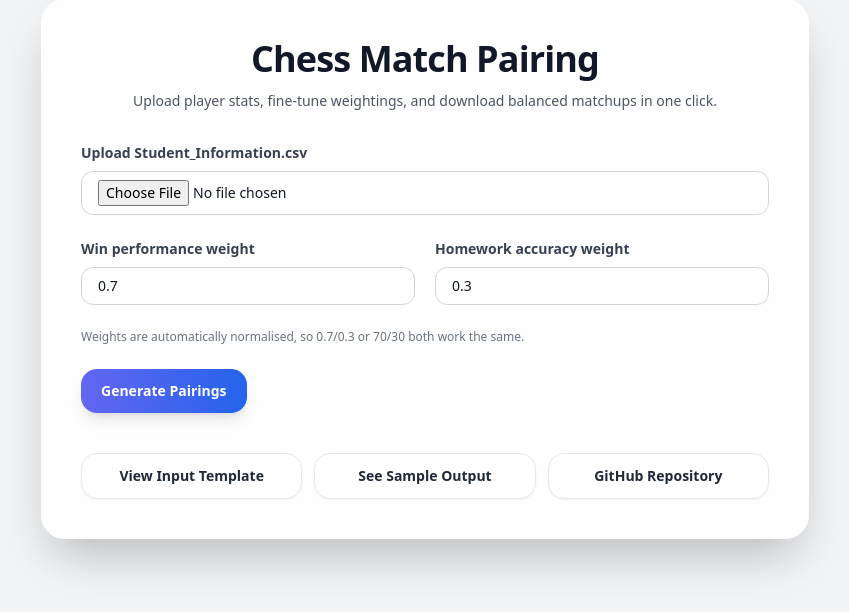
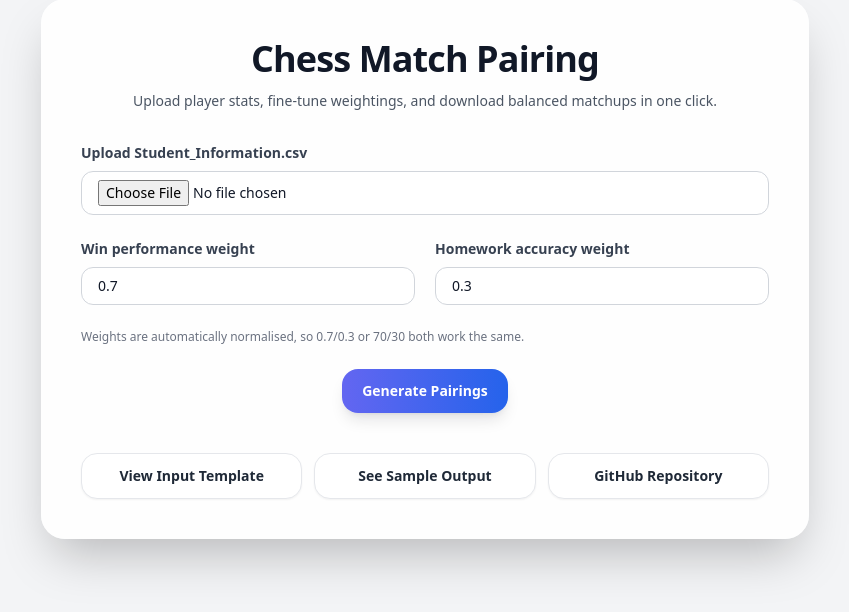
Before and after one commit to Hmm100-star/chess-match-selector, a Flask app: page / in a window 1280 px wide. Shown: the part 131-743 px from the top of the page, without its empty margins (215-1064 px from the left). Run offline with Flask 3, Linux system fonts and the light colour scheme; some libraries are stand-ins or nearby versions.

Commit message:
made the button "Generate Pairings" actually center

```diff
--- a/templates/index.html
+++ b/templates/index.html
@@ -116,15 +116,17 @@
           <p class="text-xs text-gray-500 transition-colors duration-300 dark:text-gray-400">
             Weights are automatically normalised, so 0.7/0.3 or 70/30 both work the same.
           </p>
+          <div class="flex justify-center">
             <button
               type="submit"
-            class="group relative mx-auto inline-flex items-center justify-center overflow-hidden rounded-2xl bg-gradient-to-r from-indigo-500 to-blue-600 px-5 py-3 text-sm font-semibold text-white shadow-lg transition-all duration-300 hover:from-indigo-400 hover:to-blue-500 focus:outline-none focus:ring-4 focus:ring-indigo-400/40 focus:ring-offset-2 dark:focus:ring-offset-gray-900"
+              class="group relative inline-flex items-center justify-center overflow-hidden rounded-2xl bg-gradient-to-r from-indigo-500 to-blue-600 px-5 py-3 text-sm font-semibold text-white shadow-lg transition-all duration-300 hover:from-indigo-400 hover:to-blue-500 focus:outline-none focus:ring-4 focus:ring-indigo-400/40 focus:ring-offset-2 dark:focus:ring-offset-gray-900"
             >
               <span
                 class="absolute inset-0 -translate-y-full bg-white/20 transition-transform duration-500 group-hover:translate-y-0"
               ></span>
               <span class="relative">Generate Pairings</span>
             </button>
+          </div>
         </form>
 
         <section
```
Lines whose indentation alone changed are shown as unchanged.
